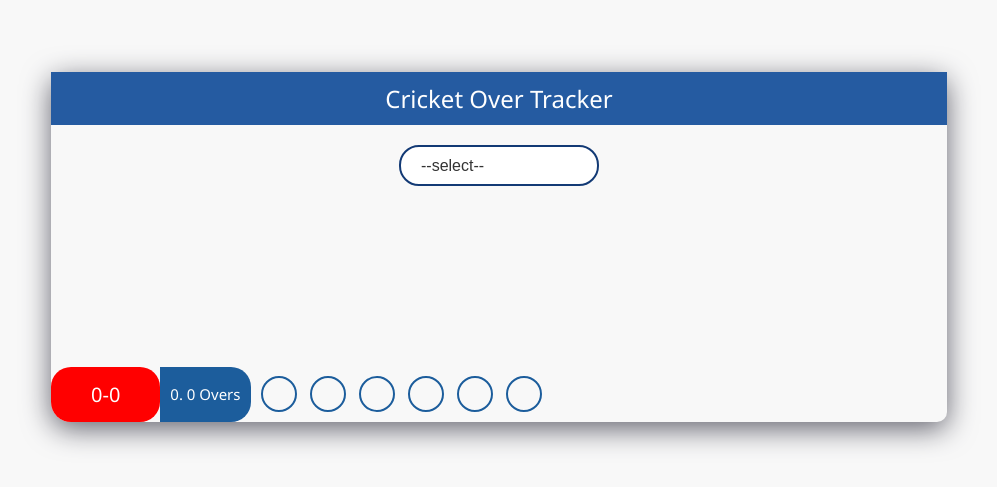
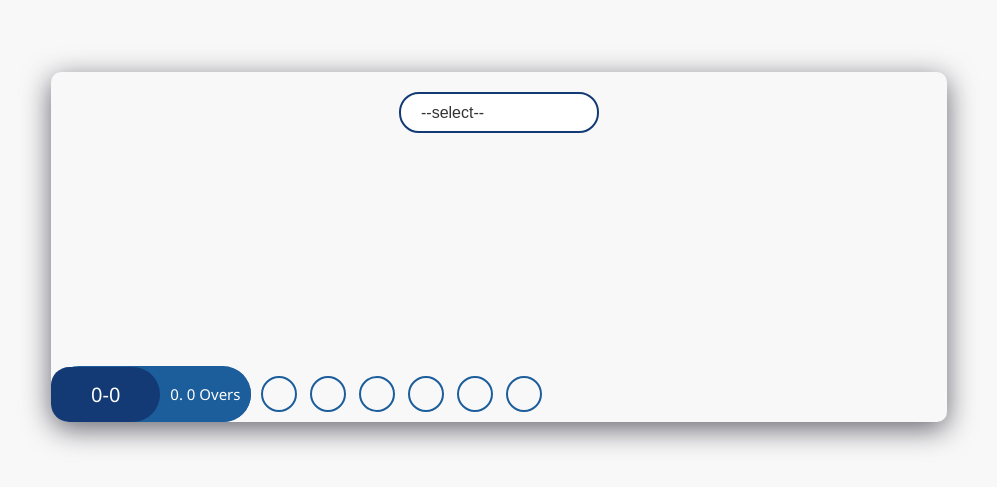
Before and after one commit to Vijaykumar308/cricket-over-tracker, a React (Create React App) app: page / in a window 1280 px wide. Shown: the part 153-640 px from the top of the page, without its empty margins (141-1138 px from the left). Built offline with nearby package versions, Linux system fonts and the light colour scheme.

Commit message:
scoreboard done

```diff
--- a/src/App.css
+++ b/src/App.css
@@ -30,7 +30,8 @@
     color: #fff;
     text-transform: uppercase;
     gap: .6rem;
-    margin-top: 2rem;
+    /* margin-top: 2rem; */
+    padding-top: 2rem;
 }
 
 .custom-select {
@@ -86,22 +87,20 @@
 .display-balls-container .score {
     /* flex: 1; */
     font-size: 2rem;
-    /* background-color: var(--bg-color-800); */
+    background-color: var(--bg-color-500);
     color: #fff;
-    border-radius: 0px 3rem 3rem 0px;
+    border-radius: 3rem;
     display: flex;
     align-items: center;
     justify-content: center;
-    border-radius: 2rem;
-    /* padding-inline: 2rem; */
 }
 
 .scoreboard {
-    background-color: red;
+    background-color: var(--bg-color-800);
     height: 55px;
     display: grid;
     place-items: center;
-    border-radius: 2rem 2rem 2rem 2rem;
+    border-radius: 2rem 3rem 3rem 2rem;
     padding-inline: 4rem;
     /* z-index: 33333; */
 }
@@ -124,7 +123,7 @@
     height: 55px;
     display: grid;
     place-items: center;
-    border-radius: 0px 2rem 2rem 0rem;
+    border-radius: 0px 3rem 3rem 0rem;
     padding-inline: 1rem;
 }
 
--- a/src/App.js
+++ b/src/App.js
@@ -11,7 +11,7 @@ function App() {
   return (
     <>
     <div className="App">
-      <h2 className='heading'>Cricket Over Tracker</h2>
+      {/* <h2 className='heading'>Cricket Over Tracker</h2> */}
       <ScoreDropdown
         currentScore={currentScore}
         setCurrentScore={setCurrentScore}
```
